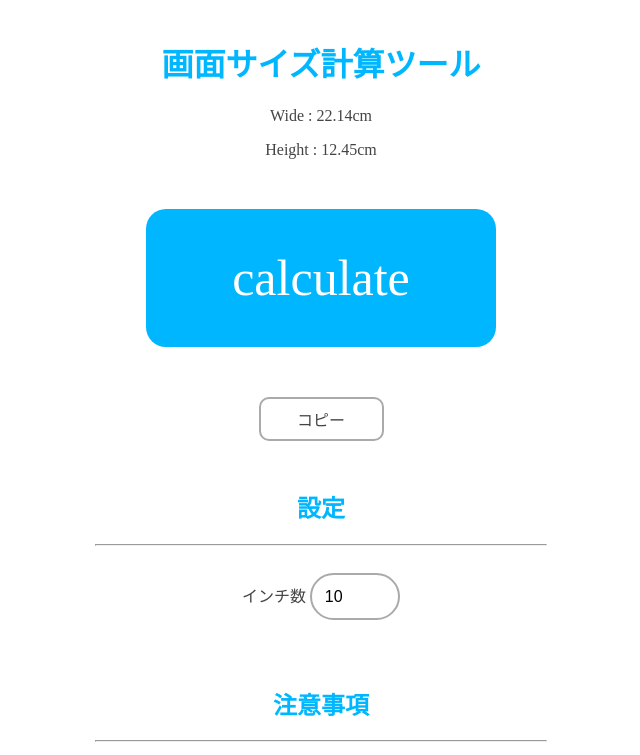
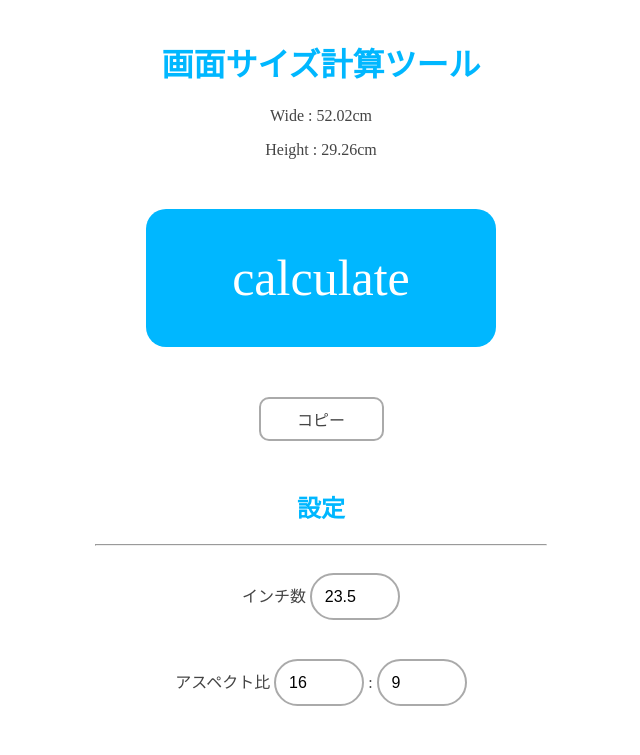
Before and after one commit to yananananarn/calculate-screen-size, a plain HTML site: page index.html in a window 1280 px wide. Both pictures are taken after a click on the element "calculate". Shown: the top 755 px of the page, without its empty margins (319-959 px from the left). Drawn offline with Linux system fonts and the light colour scheme.

Commit message:
アスペクト比を変更可

```diff
--- a/index.html
+++ b/index.html
@@ -20,7 +20,13 @@
         <form class="checkbox" name="settings">
             <p>
                 インチ数
-                <input type="number" value="10" inputmode="numeric" id="screen-size" onchange="calculate()">
+                <input type="number" value="23.5" inputmode="decimal" id="screen-size" onchange="calculate()">
+            </p>
+            <p>
+                アスペクト比
+                <input type="number" value="16" inputmode="numeric" id="aspect_w" onchange="calculate()">
+                 :
+                <input type="number" value="9" inputmode="numeric" id="aspect_h" onchange="calculate()">
             </p>
         </form>
 
--- a/script.js
+++ b/script.js
@@ -2,11 +2,14 @@
 const inch = document.getElementById("screen-size");
 const re_w = document.getElementById("cm_w");
 const re_h = document.getElementById("cm_h");
+const con_aspect_w = document.getElementById("aspect_w");
+const con_aspect_h = document.getElementById("aspect_h");
 
+// 画面サイズから縦横の大きさを計算
 function calculate() {
     // アスペクト比を設定
-    const aspect_w = 16;
-    const aspect_h = 9;
+    const aspect_w = con_aspect_w.value;
+    const aspect_h = con_aspect_h.value;
     const aspect_d = Math.sqrt(aspect_w ** 2 + aspect_h ** 2);
 
     // 計算
@@ -18,3 +21,7 @@ function calculate() {
     re_w.textContent = cm_w.toFixed(2);
     re_h.textContent = cm_h.toFixed(2);
 }
+
+function setAspect() {
+
+}
```
